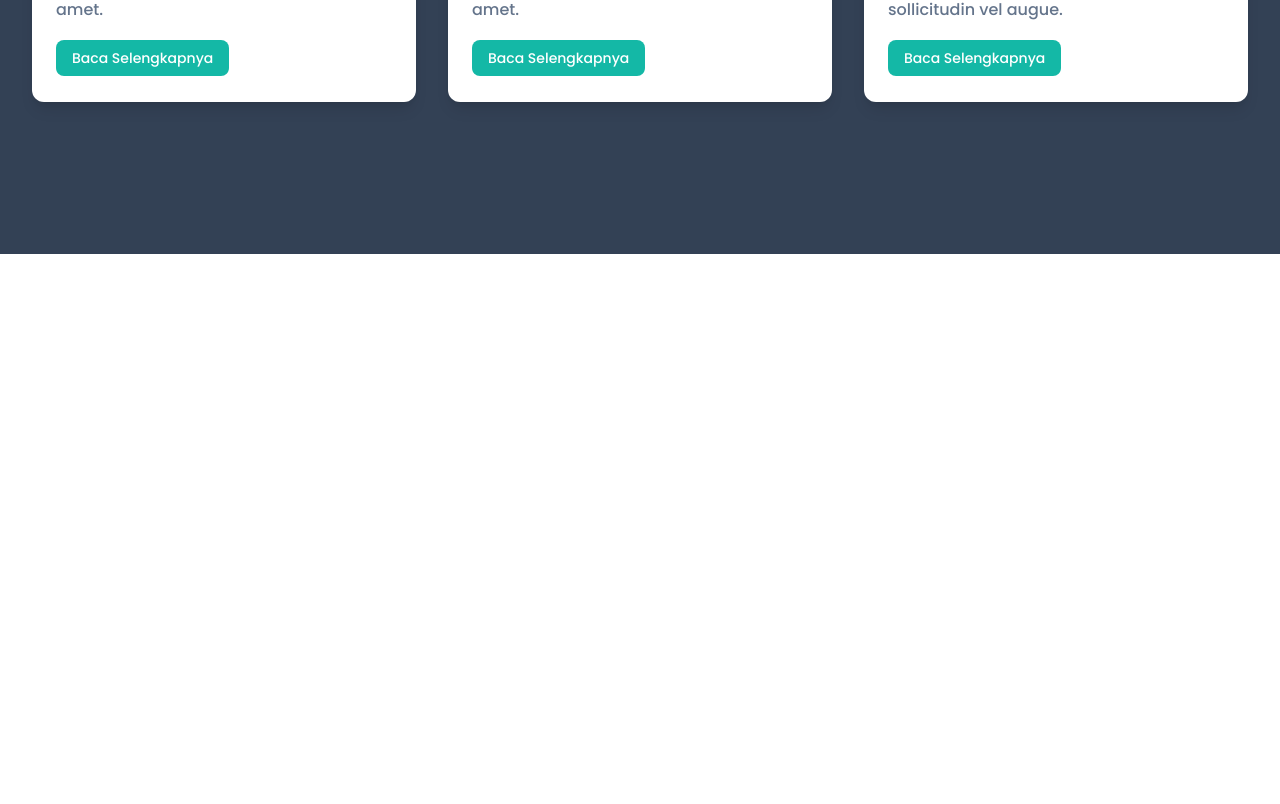
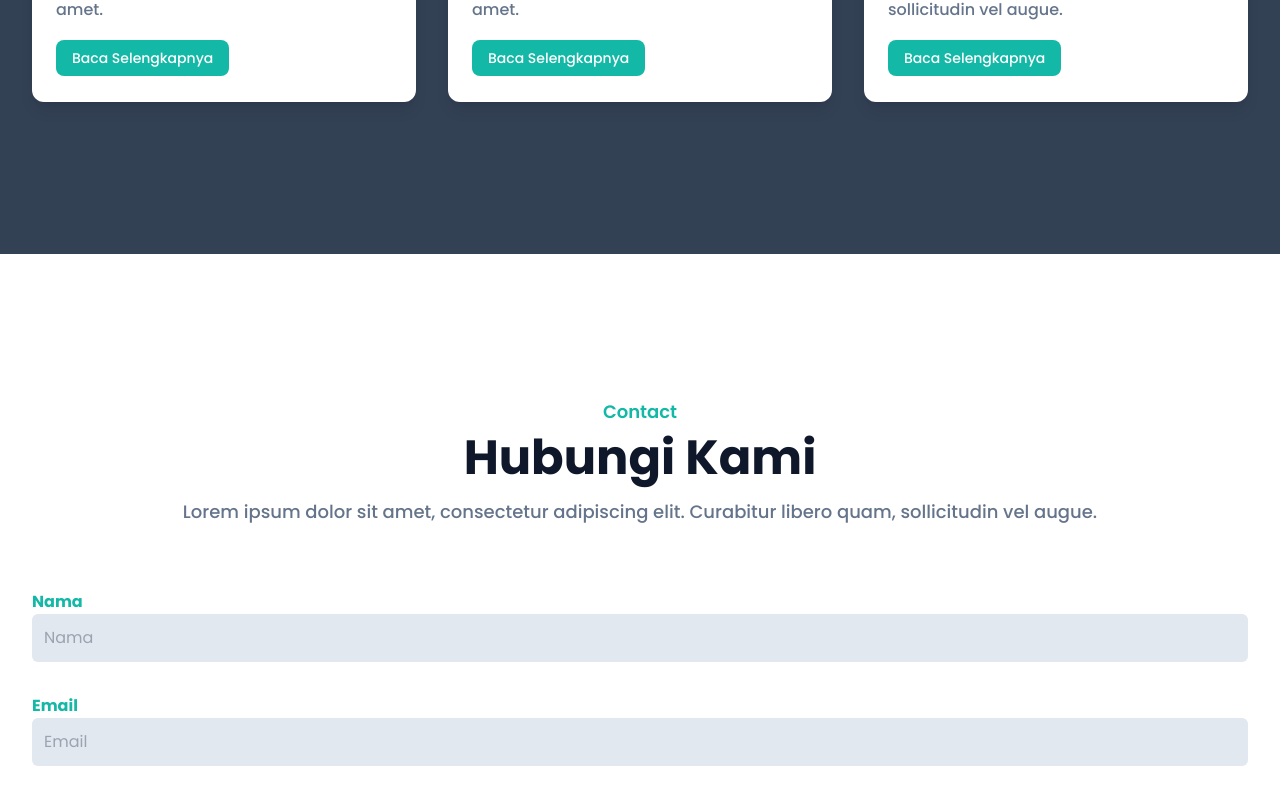
Before and after one commit to harikun/portfolio, a React (Create React App) app: page / in a window 1280 px wide. Shown: the part 2978-3782 px from the top of the page. Before the commit the page ends 3232 px from the top, so only its background shows below. Built offline with nearby package versions, Linux system fonts and the light colour scheme.

Commit message:
create contactsection component and import to homepage

```diff
--- /dev/null
+++ b/src/components/ContactSection.jsx
@@ -0,0 +1,48 @@
+function ContactSection() {
+  return (
+    <section id="contact" className="pt-36 pb-32">
+      <div className="container">
+        <div className="w-full px-4">
+          <div className="max-w-full mx-auto text-center mb-16">
+            <h3 className="font-semibold text-lg text-primary mb-2">Contact</h3>
+            <h4 className="font-bold text-dark text-3xl sm:text-4xl lg:text-5xl mb-4">
+              Hubungi Kami
+            </h4>
+            <p className="font-medium text-md text-secondary md:text-lg">
+              Lorem ipsum dolor sit amet, consectetur adipiscing elit. Curabitur
+              libero quam, sollicitudin vel augue.
+            </p>
+          </div>
+        </div>
+        <form>
+          <div className="w-full px-4 mb-8">
+            <label htmlFor="name" className="text-base font-bold text-primary">
+              Nama
+            </label>
+            <input
+              type="text"
+              id="name"
+              className="w-full bg-slate-200 text-dark p-3 rounded-md focus:outline-none focus:ring-primary focus:ring-1
+            focus:border-primary"
+              placeholder="Nama"
+            />
+          </div>
+          <div className="w-full px-4 mb-8">
+            <label htmlFor="email" className="text-base font-bold text-primary">
+              Email
+            </label>
+            <input
+              type="email"
+              id="email"
+              className="w-full bg-slate-200 text-dark p-3 rounded-md focus:outline-none focus:ring-primary focus:ring-1
+            focus:border-primary"
+              placeholder="Email"
+            />
+          </div>
+        </form>
+      </div>
+    </section>
+  );
+}
+
+export default ContactSection;
--- a/src/pages/HomePage.jsx
+++ b/src/pages/HomePage.jsx
@@ -3,6 +3,7 @@ import AboutSection from "../components/AboutSection";
 import HeroSection from "../components/HeroSection";
 import PortfolioSection from "../components/PorfolioSection";
 import BlogSection from "../components/BlogSection";
+import ContactSection from "../components/ContactSection";
 
 function HomePage() {
   return (
@@ -12,6 +13,7 @@ function HomePage() {
       <AboutSection />
       <PortfolioSection />
       <BlogSection />
+      <ContactSection />
     </>
   );
 }
```
